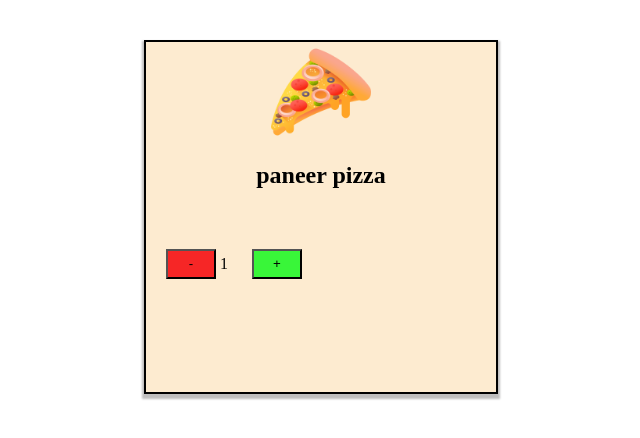
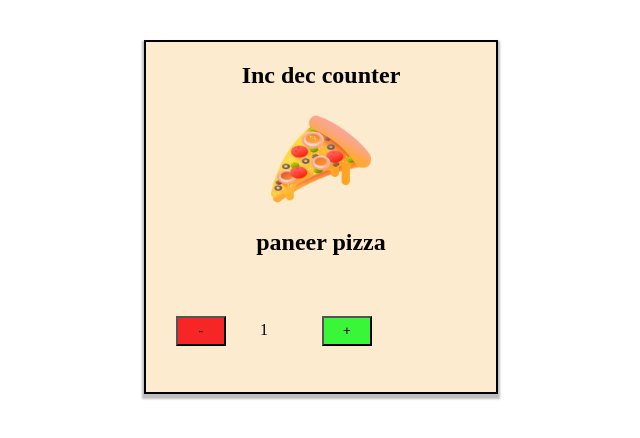
Before and after one commit to harshdamhase/inc-dec-counter-js, a plain HTML site: page index.html in a window 1280 px wide. Shown: the whole page, without its empty margins (319-959 px from the left). Drawn offline with Linux system fonts and the light colour scheme.

Commit message:
inc dec cnt completed

```diff
--- a/index.html
+++ b/index.html
@@ -32,28 +32,34 @@
         .btn {
             height: 30px;
             width: 50px;
-            margin-left: 20px;
             margin-top: 40px;
         }
 
         .b1 {
             background-color: rgb(246, 38, 38);
+            margin-left: 30px;
+
         }
 
         .b2 {
             background-color: rgb(57, 246, 57);
+            margin-left: 50px;
         }
+.one{
+    margin-left: 30px;
+}
     </style>
 </head>
 
 <body>
     <div class="container">
+        <h2 class="heading">Inc dec counter</h2>
         <img src="./pizza.png" class="pizza-img" />
         <h2 class="heading">paneer pizza</h2>
 
         <button onclick="decrement()" class="btn b1">-</button>
 
-        <span id="quantity">1</span>
+        <span id="quantity" class="one">1</span>
 
         <button onclick="increment()" class="btn b2">+</button>
 
```
